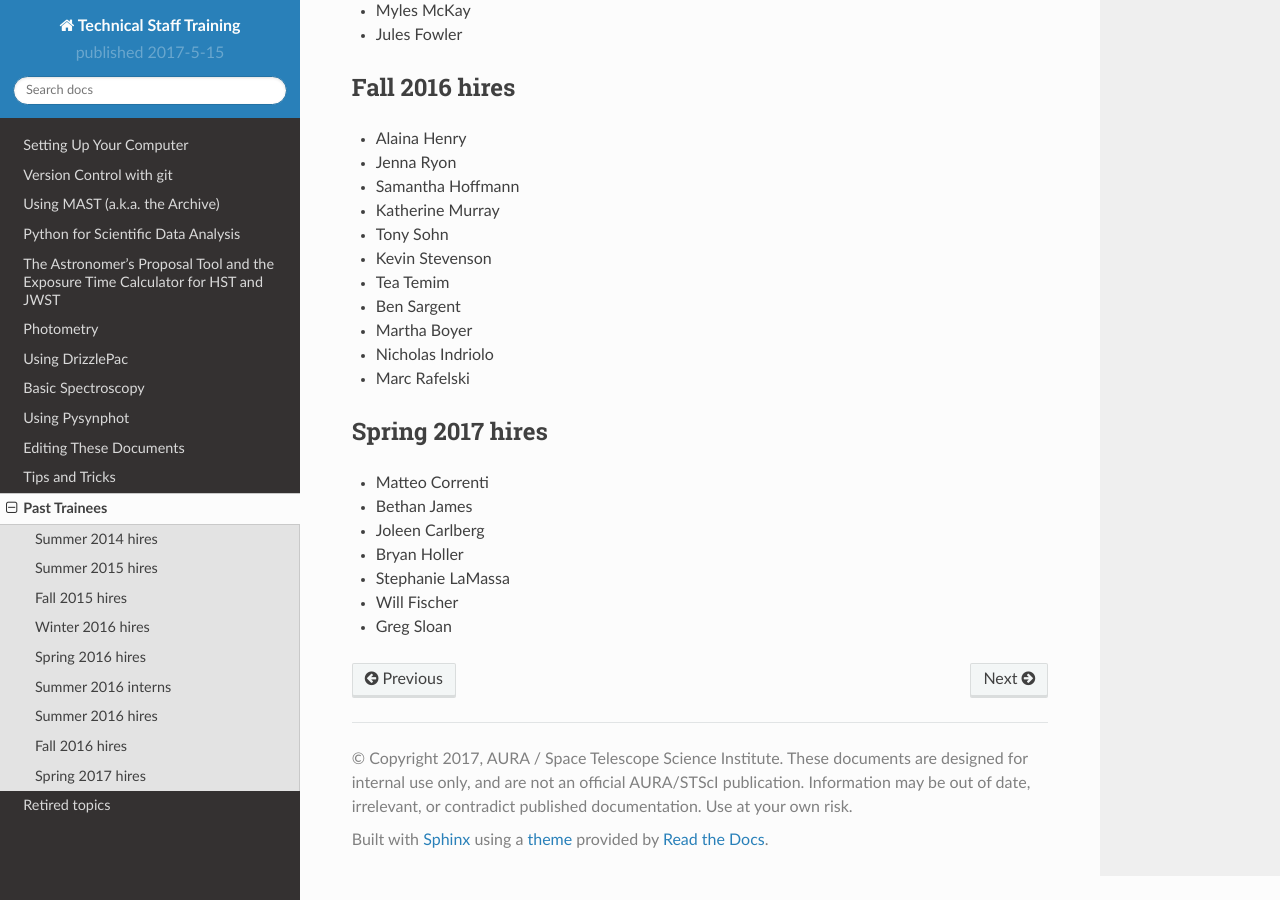
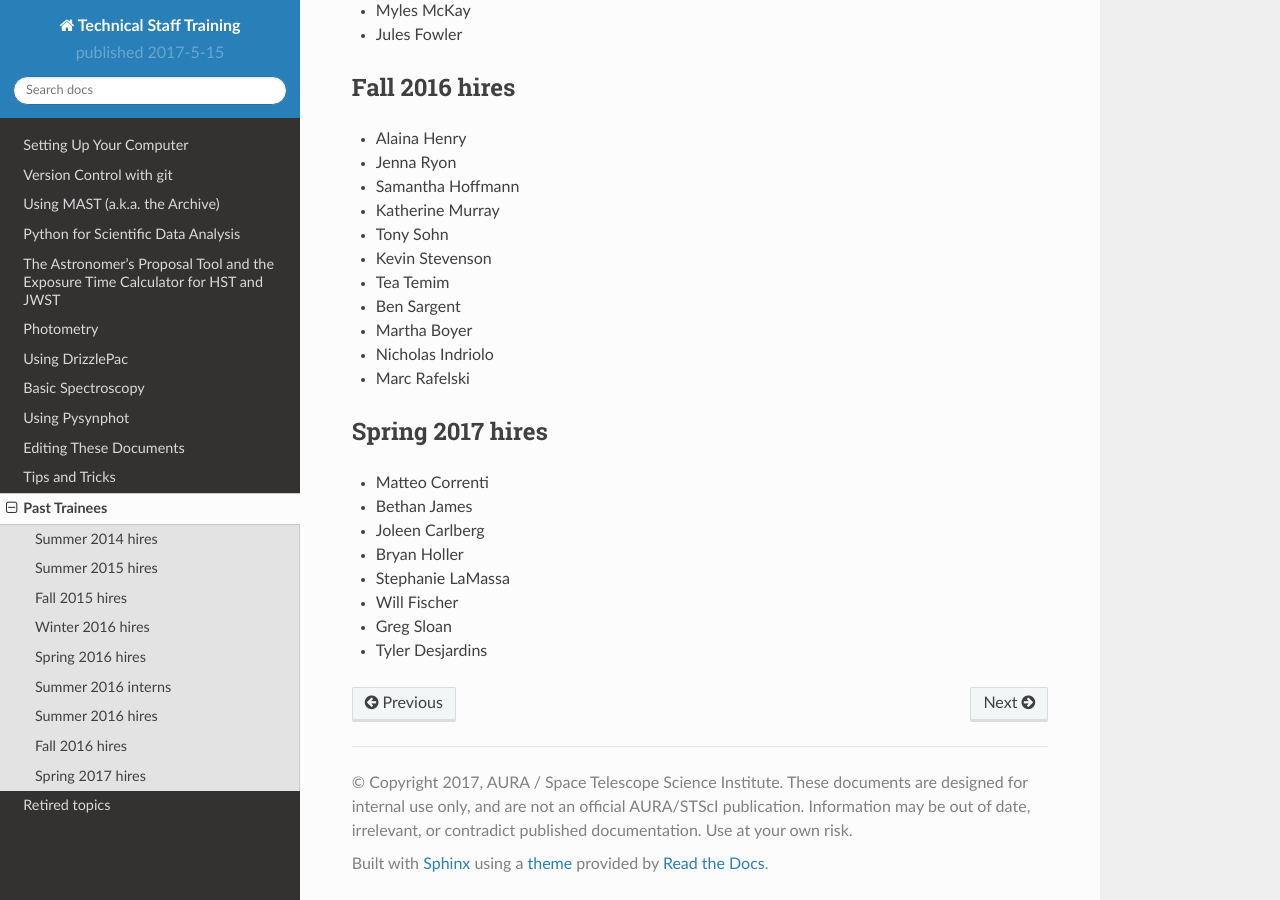
Before and after one commit to staceybright/training-library, a Sphinx documentation site: the page built from source/trainees.txt, in a window 1280 px wide and 900 px high, scrolled down 1393 px. Built offline with Sphinx 7.4.7 and the Read the Docs theme 2.0.0, drawn with Linux system fonts in a browser that asks for light colours.

Commit message:
Added my name to trainees.txt

```diff
--- a/source/trainees.txt
+++ b/source/trainees.txt
@@ -86,3 +86,4 @@ Spring 2017 hires
 * Stephanie LaMassa
 * Will Fischer
 * Greg Sloan
+* Tyler Desjardins
```
